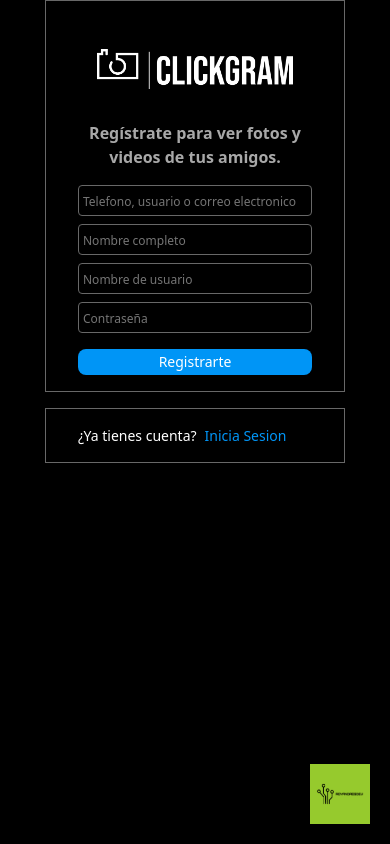
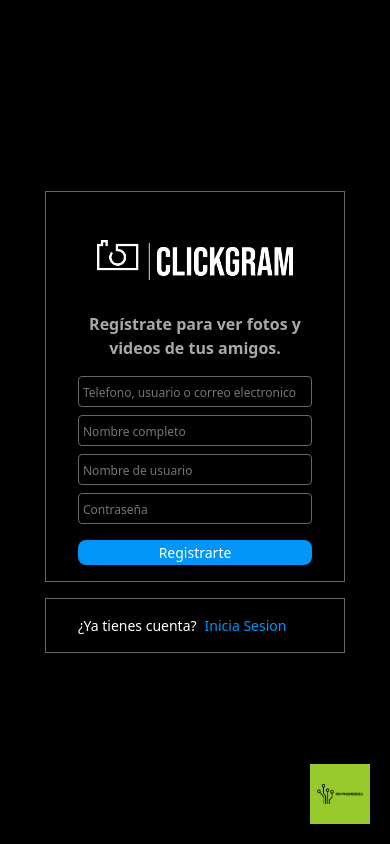
Before and after one commit to RoyHuamanAvila/Clickgram, a React (Vite) app: page /register in a window 390 px wide. Built offline with nearby package versions, Linux system fonts and the light colour scheme.

Commit message:
responsive: fix height page

```diff
--- a/src/Pages/Login/Login.scss
+++ b/src/Pages/Login/Login.scss
@@ -6,6 +6,8 @@
   margin: auto;
   gap: 1rem;
   width: max-content;
+  height: 100vh;
+  justify-content: center;
 }
 
 .login {
--- a/src/Pages/Register/Register.scss
+++ b/src/Pages/Register/Register.scss
@@ -6,6 +6,8 @@
   margin: auto;
   gap: 1rem;
   width: max-content;
+  height: 100vh;
+  justify-content: center;
 }
 
 .register {
```
